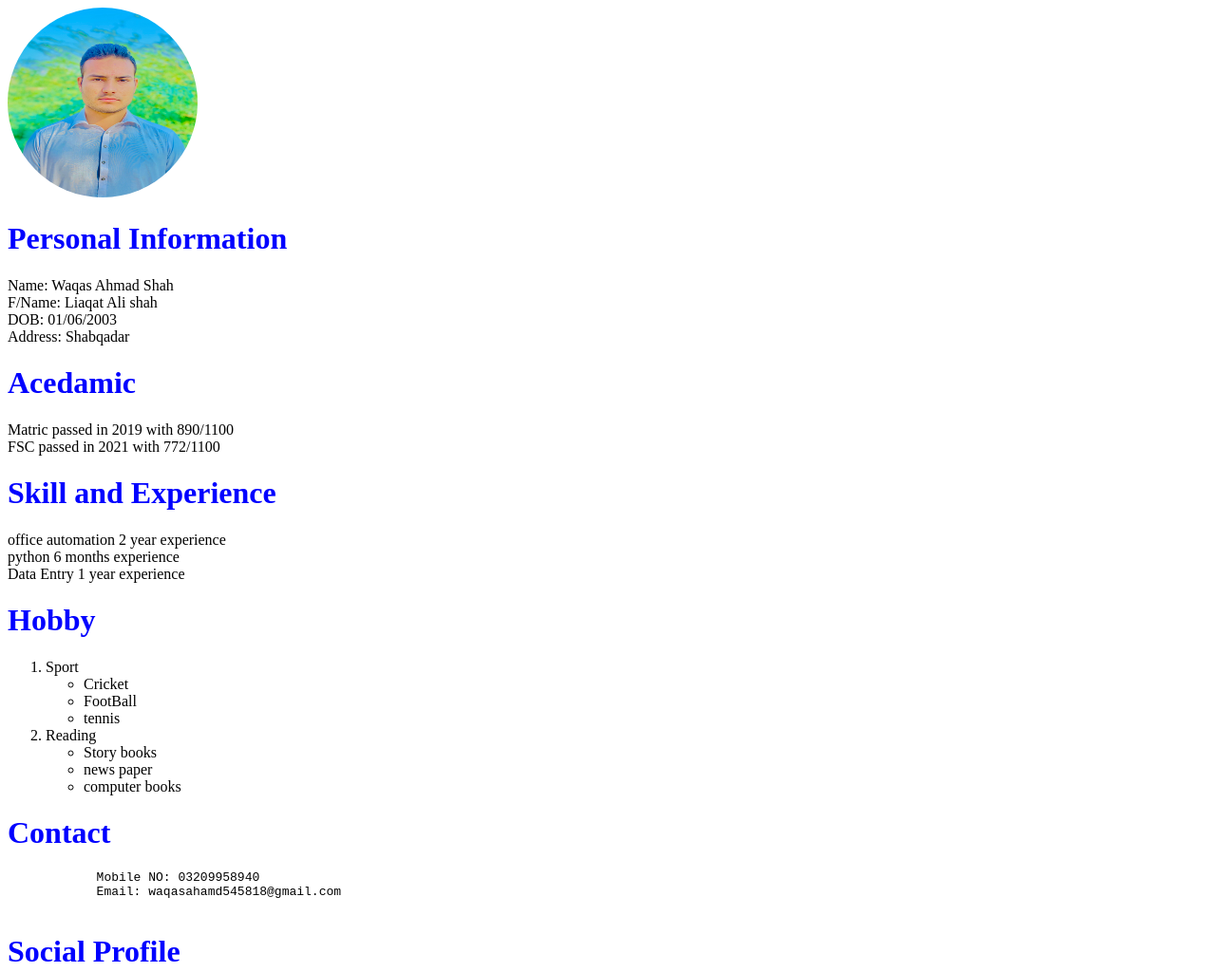
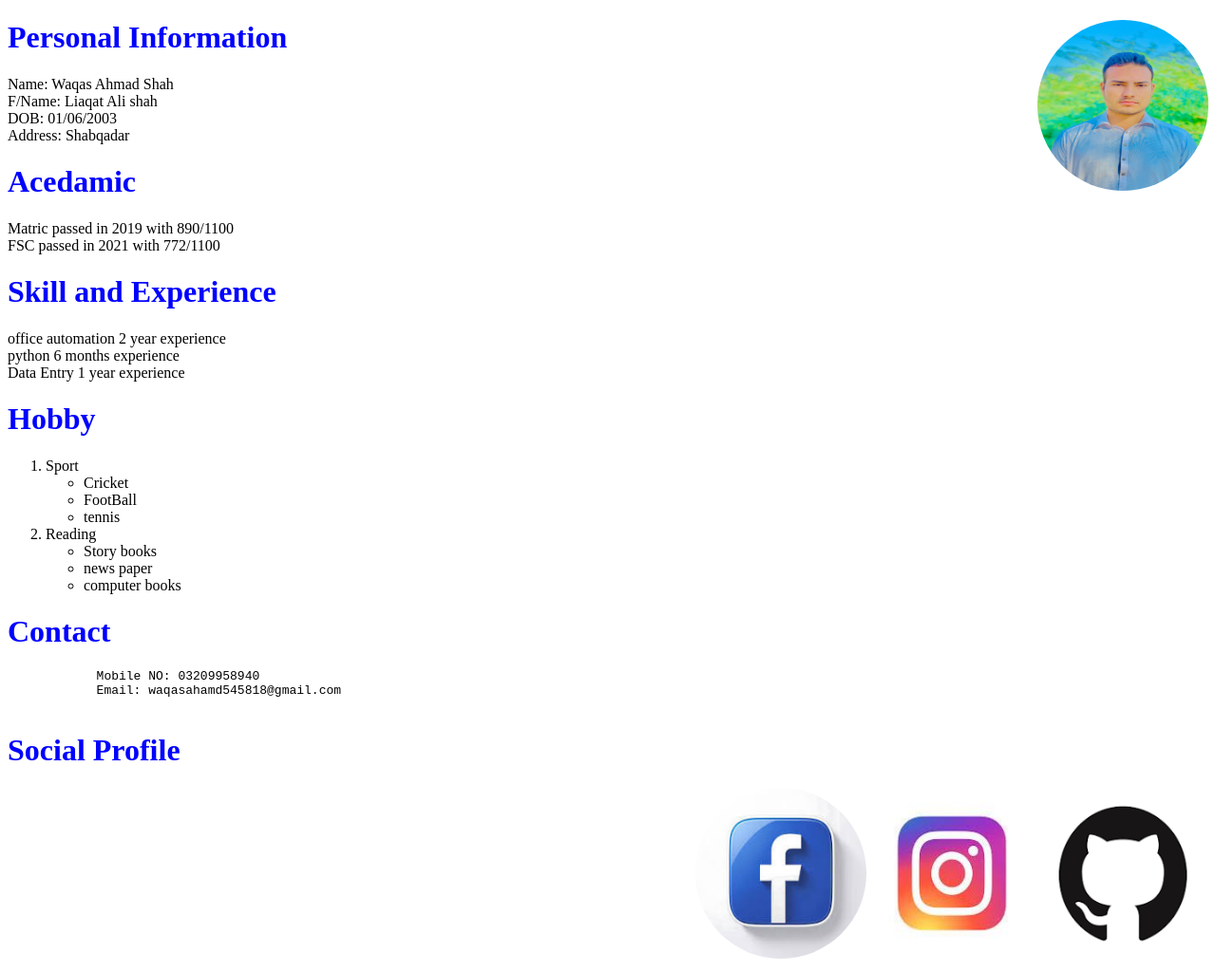
Before and after one commit to waqasahmadshah/MyFirstWebPage, a plain HTML site: page Assignment/index.html in a window 1280 px wide. Shown: the top 1024 px of the page at 95% size. Drawn offline with Linux system fonts and the light colour scheme.

Commit message:
index add

```diff
--- a/Assignment/index.html
+++ b/Assignment/index.html
@@ -6,6 +6,9 @@
         <title>Home</title>
         <style>
             img{
+                width: 180px;;
+                height:180px;
+                float: right;
                 border-radius: 100px;
             }
             body h1{
@@ -15,7 +18,9 @@
     </head>
     <body>
         <!-- This is my CV -->
-        <img src="/WhatsApp Image 2024-10-23 at 9.23.16 PM.jpeg" width="200px" height="200px" alt="">
+         <div>
+        <img src="/WhatsApp Image 2024-10-23 at 9.23.16 PM.jpeg" " alt=""></div>
+        <div>
             <h1>Personal Information</h1>
             <p>
                 Name: Waqas Ahmad Shah <br>
@@ -23,11 +28,15 @@
                 DOB: 01/06/2003 <br>
                 Address: Shabqadar<br>
             </p>
+        </div>
+        <div>
             <h1>Acedamic</h1>
             <p>
                 Matric passed in 2019 with 890/1100 <br>
                 FSC passed in 2021 with 772/1100
             </p>
+        </div>
+
         <h1>Skill and Experience</h1>
         <p>
             office automation 2 year experience <br>
```
Also changed, not shown: Home.html (renamed from Practice Work/Home.html), Registration.html (renamed from Practice Work/Registration.html), Style.css (renamed from Practice Work/Style.css), index.html (renamed from Practice Work/contact.html), thankfully.html (renamed from Practice Work/thankfully.html). Lines whose indentation alone changed are shown as unchanged.
